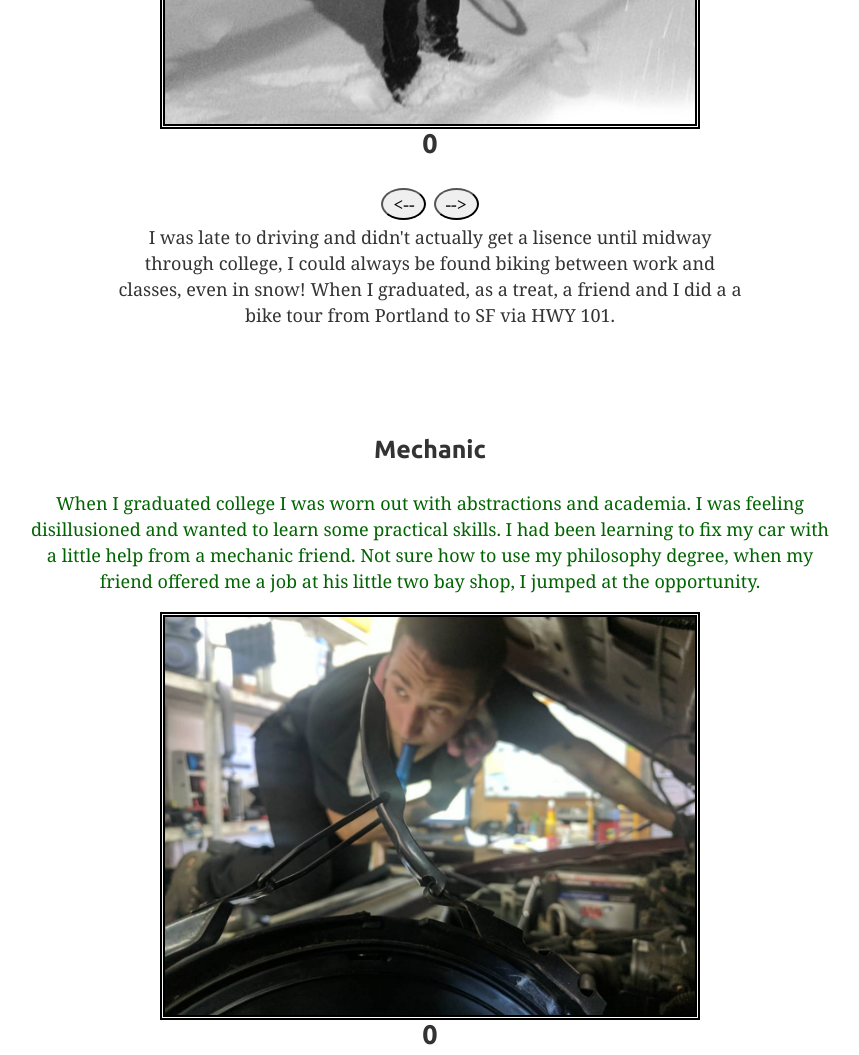
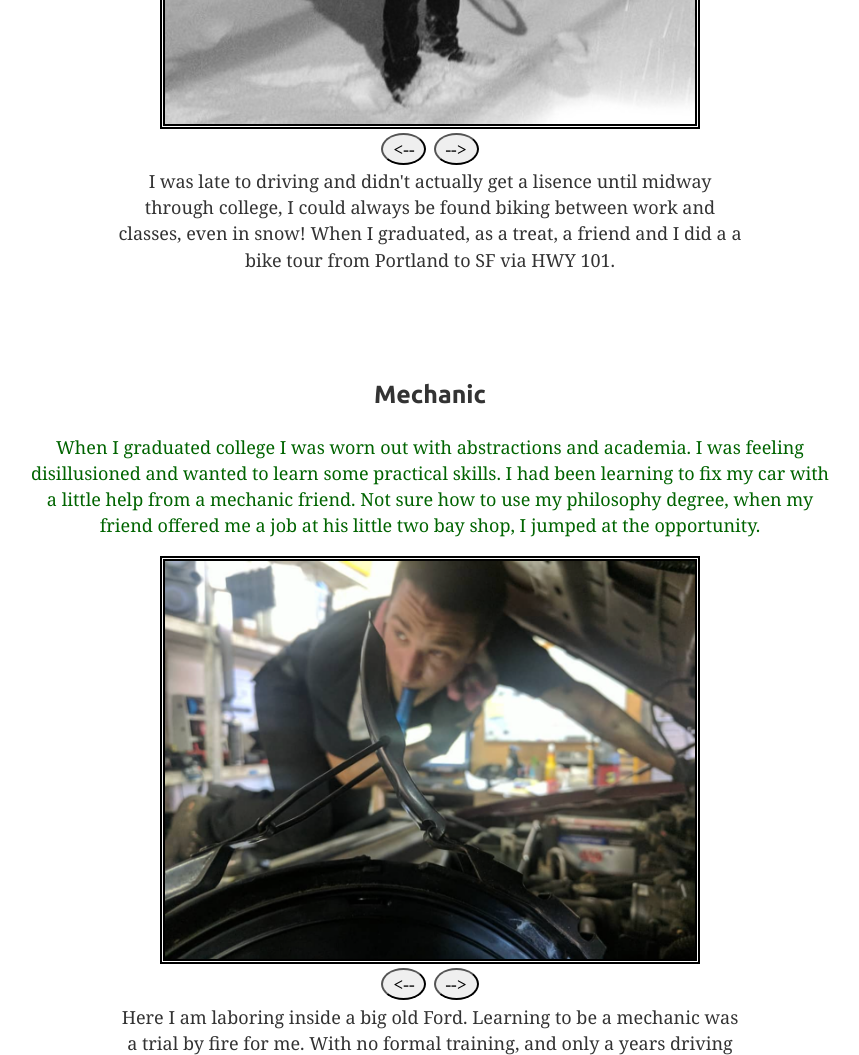
Before and after one commit to DaedalusG/DaedalusG.github.io, a Gatsby site: page /about in a window 1280 px wide. Shown: the part 900-1955 px from the top of the page, without its empty margins (210-1069 px from the left). Built offline with nearby package versions, Linux system fonts and the light colour scheme; Gatsby itself is replaced by a stand-in of ours.

Commit message:
removing the index marker in gallery

```diff
--- a/src/components/gallery.js
+++ b/src/components/gallery.js
@@ -22,7 +22,6 @@ const Gallery = ({ images, text }) => {
             <div className="gallery-images">
                 <Img fluid={image.childImageSharp.fluid} />
             </div>
-            <h1>{index}</h1>
             <div className="buttons-c">
                 <button onClick={handlePrevious}>{"<--"}</button>
                 <button onClick={handleNext}>{"-->"}</button>
```
